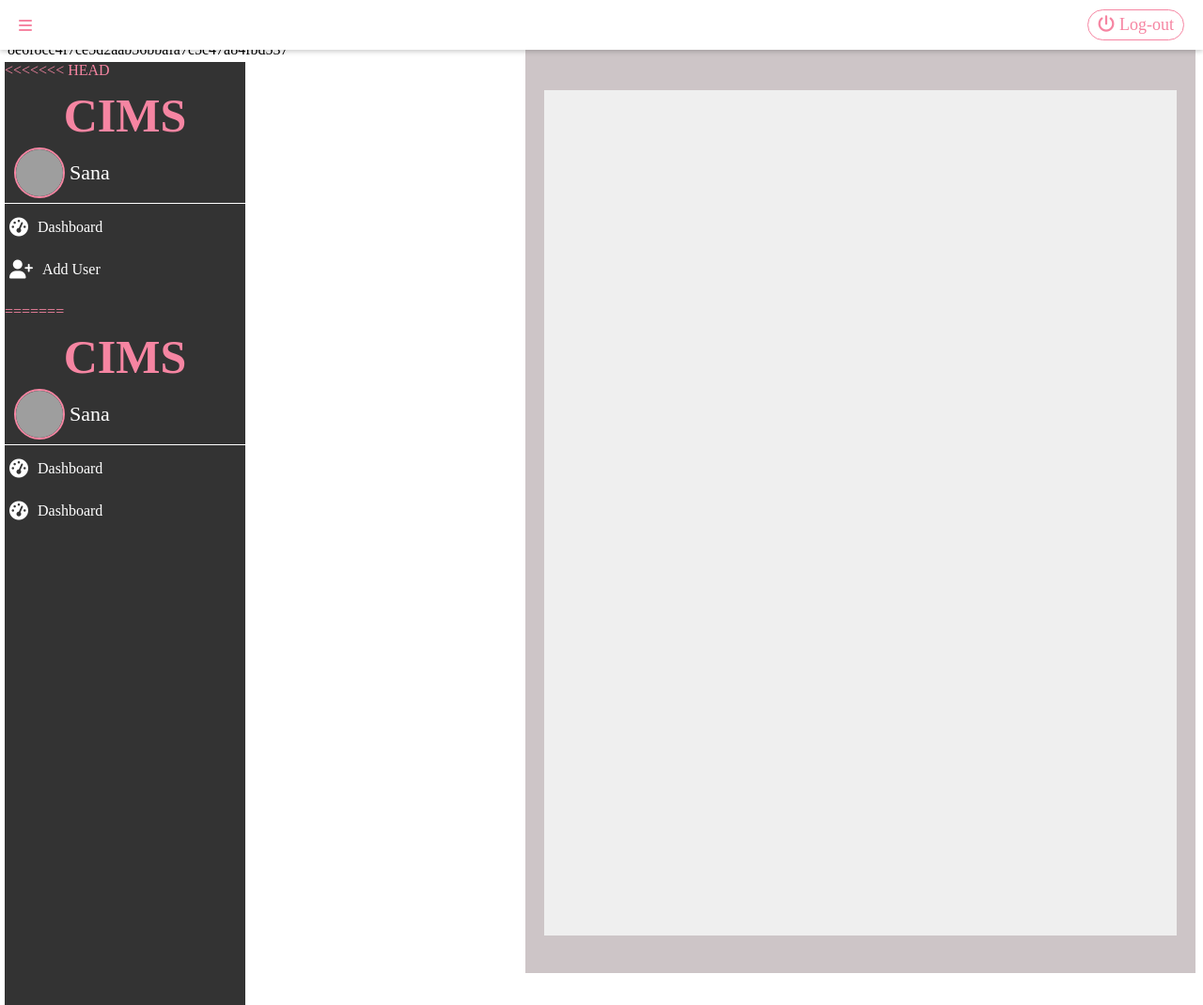
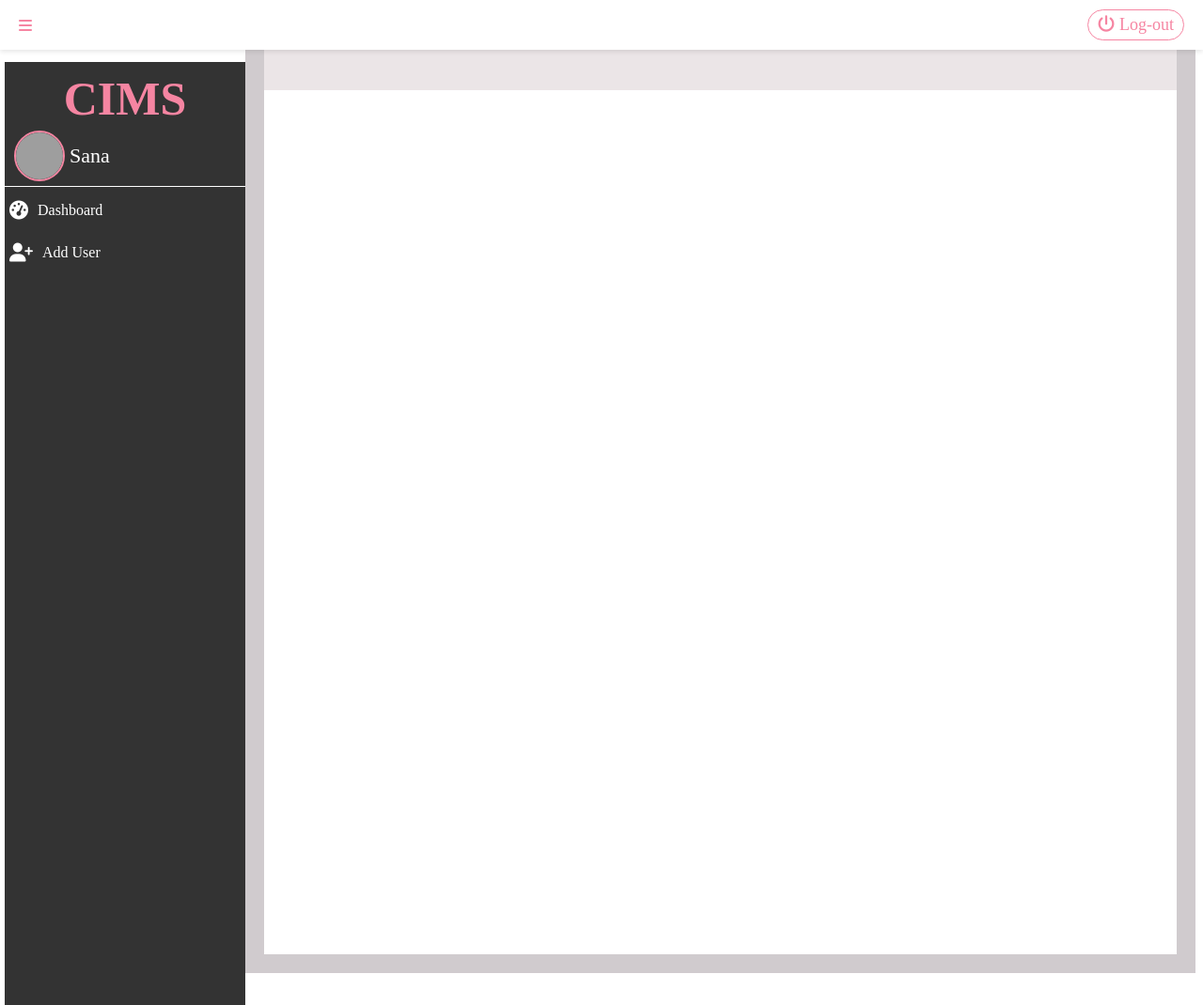
Before and after one commit to fatofato24/Cafe-Management, a PHP site: page /dashboard.php in a window 1280 px wide. Shown: the whole page at 94% size. Run offline with PHP 8.4, Linux system fonts and the light colour scheme; a user stored in the database is signed in; some libraries are stand-ins or nearby versions; grey boxes are pictures that could not be loaded.

Commit message:
Changes in dashboard.php and user-add.php and user form

```diff
--- a/css/dashboard.css
+++ b/css/dashboard.css
@@ -161,13 +161,16 @@ text-align: center;
 .dashboard_content{
     padding-top:50px;
    margin:0%;
-    background-color: #cdc5c7;
+    background-color: #ebe5e7;
 }
 .dashboard_content_main{
-    background: #efefef;
+    background: #ffffff;
     min-height:900px;
+    padding: 10px;
+    align-items: center;
 
 }
+
 #dashboardMainContainer {
     display: flex;
     height: calc(100vh - 60px); /* Full height minus the top navbar */
@@ -183,10 +186,11 @@ text-align: center;
     height: 100vh;
 }
 /* Content container */
+
 .dashboard_content_container {
     width: 80%; /* Content container takes up 80% initially */
     margin-left: 20%; /* Offset to align next to the sidebar */
-    background-color: #cdc5c7;
+    background-color: #d0cbce;
     padding: 20px;
     transition: width 0.3s ease, margin-left 0.3s ease; /* Smooth transition */
     overflow-y: auto;
--- a/dashboard.php
+++ b/dashboard.php
@@ -26,16 +26,18 @@ $user = $_SESSION['user'];
 
     <div id="dashboardMainContainer">
         <?php include('partials/app-sidebar.php')?>
+        <div class="dashboard_content_container" id="dashboard_content_container">
 
-        <div class="dashboard_content_container" id="dashboard_content_container">
-            <?php include('partials/app-topnav.php')?>
-            <div class="dashboard_content"></div>
-            <div class="dashboard_content_main">
-                <!-- Main content goes here -->
+            <div class="dashboard_content" >
+                        <div class="dashboard_content_main">
+
+                        </div>
+                    </div>
+                </div>
             </div>
+
         </div>
     </div>
-
     <script src="js/script.js"></script>
 </body>
 </html>
--- a/partials/app-sidebar.php
+++ b/partials/app-sidebar.php
@@ -1,5 +1,4 @@
 <div class="dashboard_sidebar" id="dashboard_sidebar">
-<<<<<<< HEAD
     <h3 class="dashboard_logo" id="dashboard_logo">CIMS</h3>
     <div class="dashboard_sidebar_user" id="dashboard_sidebar_user">
         <img src="images/hapi.jpg" alt="User image." id="User_image"/>
@@ -17,22 +16,4 @@
         </li>
     </ul>
 </div>
-
-=======
-            <h3 class="dashboard_logo" id="dashboard_logo">CIMS</h3>
-            <div class="dashboard_sidebar_user" id="dashboard_sidebar_user">
-                <img src="images/hapi.jpg" alt="User image." id="User_image"/>
-                <span id="user_name">Sana</span>
-            </div>
-            <div class="dashboard_sidebar_menus">
-                <ul class="dashboard_menu_lists">
-                    <li class="menuActive">
-                        <a href=""><i class="fa fa-dashboard menuIcons"></i><span class="menuText">Dashboard</span></a>
-                    </li>
-                    <li>
-                        <a href=""><i class="fa fa-dashboard menuIcons"></i><span class="menuText">Dashboard</span></a>
-                    </li>
-                </ul>
-            </div>
-        </div>
->>>>>>> 8e6f8cc4f7ce5d2aab56bbafa7c5c47a84fbd537
+</div>
--- a/users-add.php
+++ b/users-add.php
@@ -20,10 +20,8 @@ $user = $_SESSION['user'];
 <body>
     <div id="dashboardMainContainer">
         <?php include('partials/app-sidebar.php'); ?>
-
+        <?php include('partials/app-topnav.php'); ?>
         <div class="dashboard_content_container" id="dashboard_content_container">
-            <?php include('partials/app-topnav.php'); ?>
-
             <div class="dashboard_content">
                 <div class="dashboard_content_main">
                     <div id="userAddFormContainer">
```
Also changed, not shown: other parts of css/dashboard.css (+65 -0 lines), database/connection.php (+2 -9 lines).
